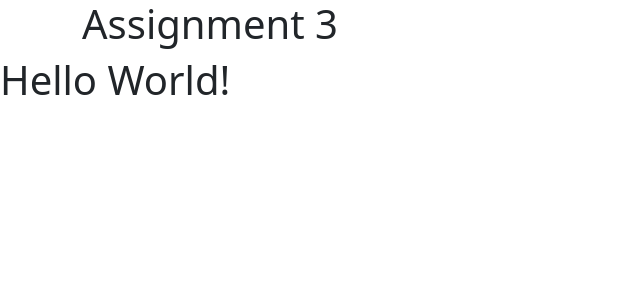
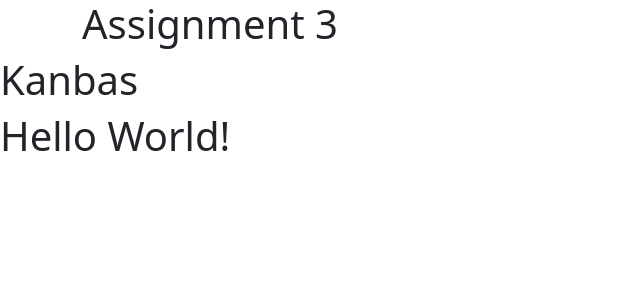
Before and after one commit to dnydlk/kanbas-react-web-app, a React (Create React App) app: page / in a window 1280 px wide. Shown: the top 300 px of the page, without its empty margins (0-640 px from the left). Built offline with nearby package versions, Linux system fonts and the light colour scheme.

Commit message:
Create a Kanbas place holder

```diff
--- a/src/App.tsx
+++ b/src/App.tsx
@@ -26,11 +26,13 @@
 // import './App.css';
 import Labs from "./labs"; //- imports ./Labs/index.tsx
 import HelloWorld from "./labs/a3/HelloWorld"; //- if the HelloWorld component would have been implemented in HelloWorld/index.tsx, the import statement would have been the same. This simplifies deciding implementing components as single file or a folder. If the extension is ommitted from the import statement, then first it will attempt to import a file called HelloWorld.tsx. If it fails it will then attempt to import index.tsx in a folder called HelloWorld, e.g., HelloWorld/tsx. Since the HelloWorld component is trivial, we decided to use a single file, e.g., HelloWorld.tsx
+import Kanbas from "./kanbas"; //- this import statement will first attempt to import a file called Kanbas.tsx, and if it fails it will then attempt to import index.tsx in a folder called Kanbas, e.g., Kanbas/index.tsx, which is what we have here
 function App() {
   return (
     //- return can only return a single component that's why we wrap the whole content with a <div>
     <div>
       <Labs />
+      <Kanbas />
       <HelloWorld />
     </div>
   );
--- /dev/null
+++ b/src/kanbas/index.tsx
@@ -0,0 +1,10 @@
+function Kanbas() {
+  return (
+    <div>
+      <h1>Kanbas</h1>
+    </div>
+  );
+}
+export default Kanbas;
+
+//- since the Kanbas component consists of an entire application with lots of screens each implemented in several files, we've decided to use an entire folder to implement the component. It is common use the same name for the folder and component name, but it is not required.
```
